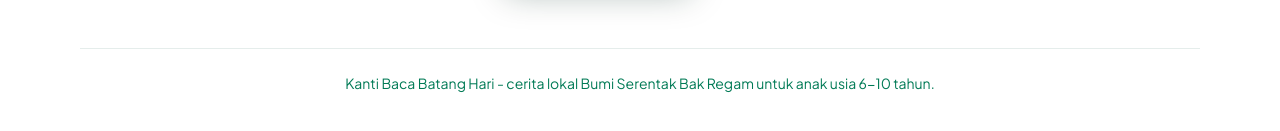
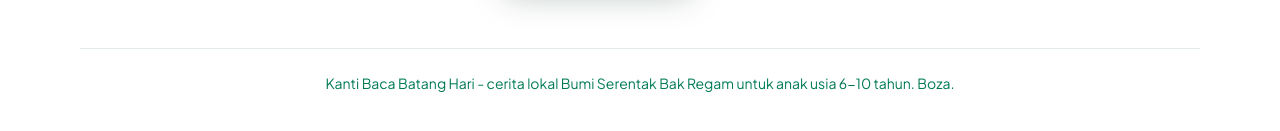
Before and after one commit to bozaboy-ops/kanti-baca-batang-hari, a Next.js app: page / in a window 1280 px wide. Shown: the part 3372-3503 px from the top of the page. Built offline with nearby package versions, Linux system fonts and the light colour scheme; no server answers; the database is empty.

Commit message:
style: add Boza to footer tagline

```diff
--- a/app/page.tsx
+++ b/app/page.tsx
@@ -393,7 +393,7 @@ export default function HomePage() {
       </div>
 
       <footer className="mt-12 border-t border-emerald-900/10 pt-6 pb-2 text-center text-sm text-emerald-700">
-        Kanti Baca Batang Hari - cerita lokal Bumi Serentak Bak Regam untuk anak usia 6-10 tahun.
+        Kanti Baca Batang Hari - cerita lokal Bumi Serentak Bak Regam untuk anak usia 6-10 tahun. Boza.
       </footer>
     </main>
   );
```
